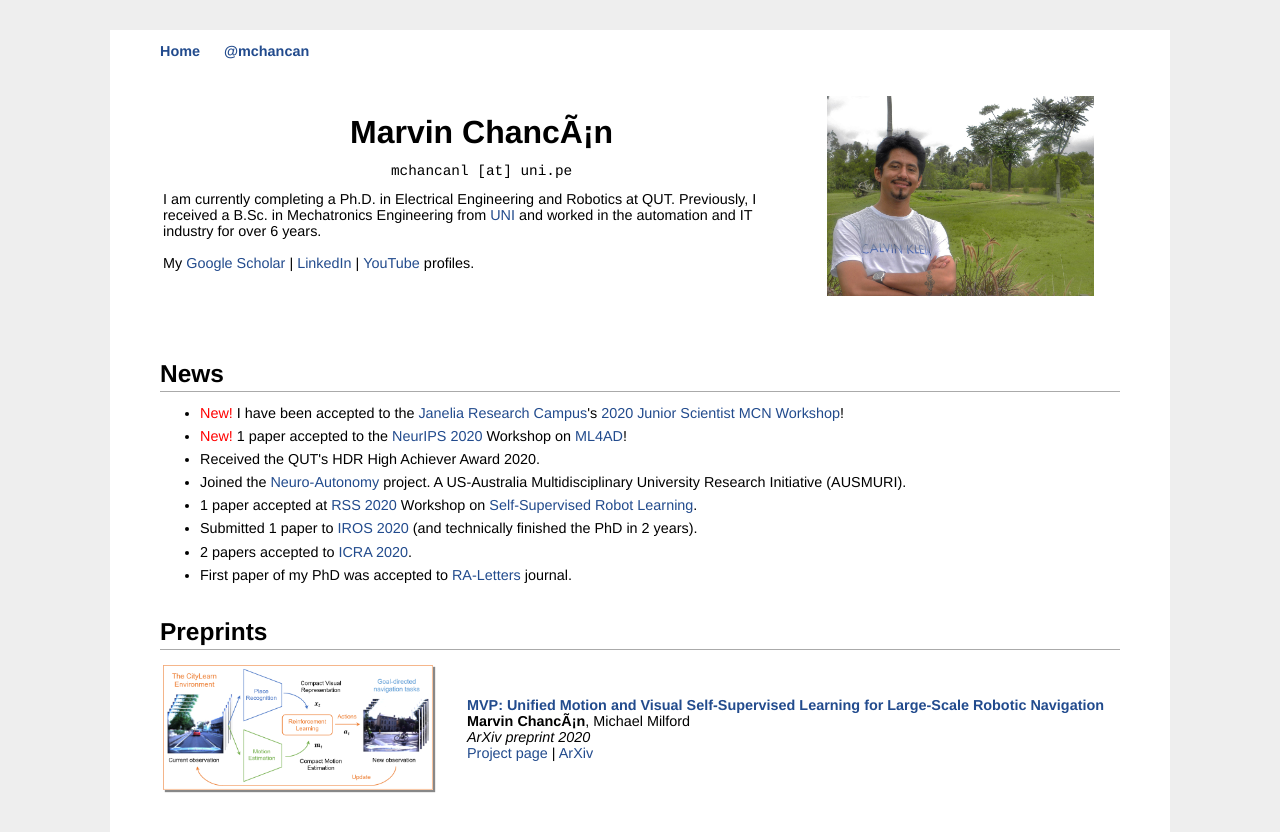
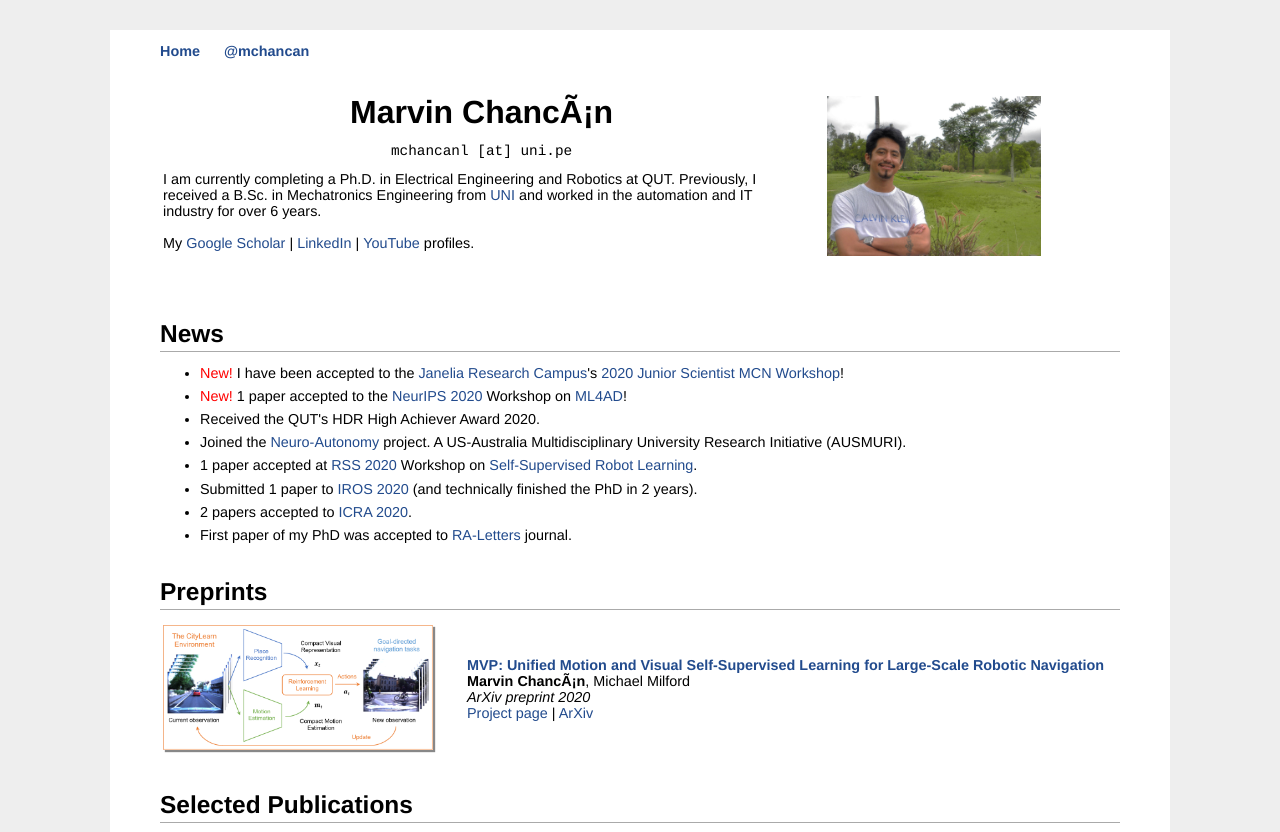
Before and after one commit to mchancan/mchancan.github.io, a Jekyll site: the page built from index.html, in a window 1280 px wide. Shown: the top 832 px of the page. Built offline with Jekyll 4.4.1, drawn with Linux system fonts in a browser that asks for light colours; nearby versions of some CDN libraries; comment, search, counter and statistics services are not loaded; grey boxes are pictures that could not be loaded.

Commit message:
Update index.html

```diff
--- a/index.html
+++ b/index.html
@@ -19,7 +19,7 @@ title: Marvin's Homepage
 		</p>
 	</td>
 	<td style="padding:2.5%;width:33%;max-width:40%">
-		<img style="width:100%;max-width:100%" alt="profile photo" src="images/1pic.jpg">
+		<img style="width:80%;max-width:80%" alt="profile photo" src="images/1pic.jpg">
 	</td>
 </tbody>
 </table>
```
